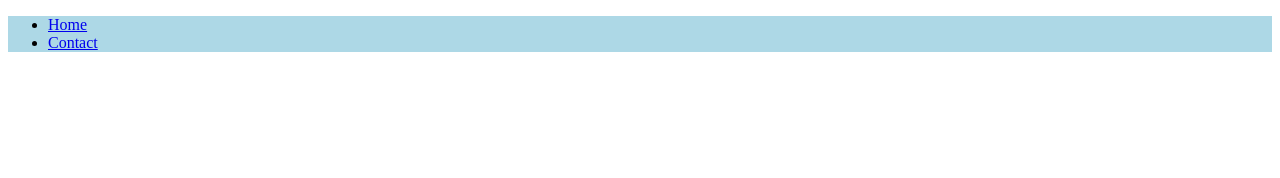
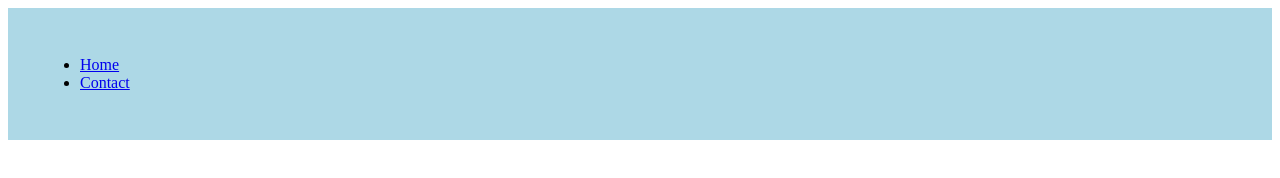
Before and after one commit to MDASHRAFUDDINTANVIR1/test-purposes, a plain HTML site: page index.html in a window 1280 px wide. Drawn offline with Linux system fonts and the light colour scheme.

Commit message:
make some changes

```diff
--- a/index.html
+++ b/index.html
@@ -7,8 +7,12 @@
     <style>
         header{
             background-color: lightblue;
+            margin: 0;
+            padding: 2rem;
         }
+
     </style>
+    <link rel="stylesheet" href="style.css">
 </head>
 <body>
     <header>
```
Also changed, not shown: style.css (added).
